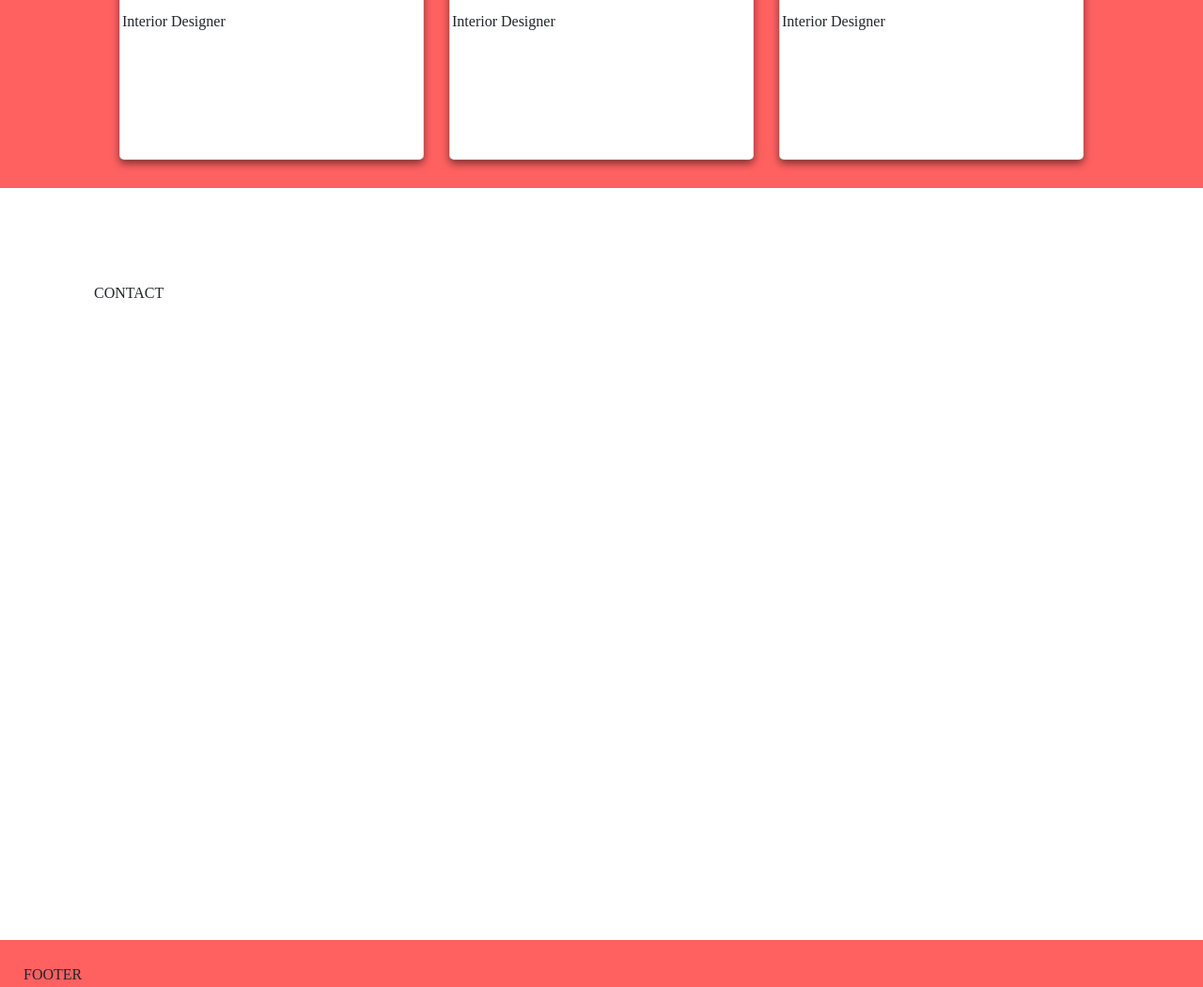
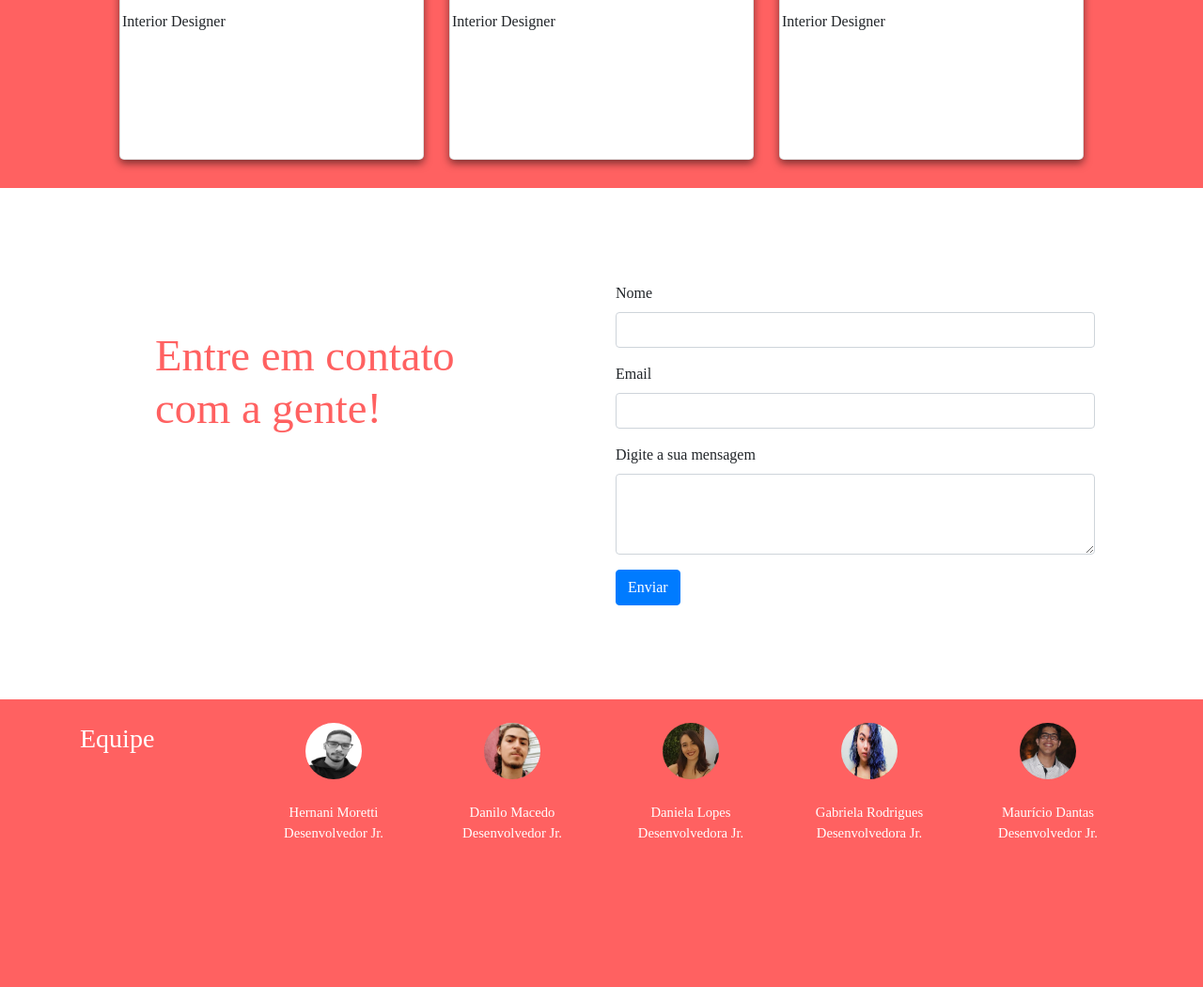
Before and after one commit to gabrdgs/Arte-ae, a Django app: page / in a window 1280 px wide. Shown: the part 3222-4272 px from the top of the page at 94% size. After the commit the page ends 4113 px from the top, so only its background shows below. Run offline with Django 3.2, Linux system fonts and the light colour scheme; some libraries are stand-ins or nearby versions; some web fonts are replaced.

Commit message:
Adiciona contato e rodapé

```diff
--- a/arte_ae/static/style.css
+++ b/arte_ae/static/style.css
@@ -248,16 +248,43 @@ main {
   grid-area: contact;
   display: flex;
   background-color: var(--branco);
-  height: 100vh;
-  padding: 100px 100px 0px 100px;
+  padding: 100px 100px 100px 100px;
+}
+
+#contact h2.item-header-text{
+  font-size: 35pt;
+  color: var(--primaria);
+  width: 100%;
+  text-align: left;
 }
 
 footer {
   grid-area: footer;
   display: flex;
-  height: 30px;
   padding: 25px;
   background-color: var(--primaria) ;
+}
+
+footer h3 {
+  color: var(--branco);
+}
+
+.equipe{
+  display: flex;
+  flex-direction: column;
+  align-items: center;
+}
+
+footer img {
+  width: 60px;
+  height: 60px;
+  border-radius: 50%;
+}
+
+footer span{
+  font-size: 11pt;
+  text-align: center;
+  color: var(--branco);
 }
 
 /* cadastro */
--- a/arte_ae/templates/index.html
+++ b/arte_ae/templates/index.html
@@ -100,10 +100,64 @@
 </main>
 
 <section id="contact">
-  CONTACT
+  <div class="container">
+    <h2 class="item-header-text">Entre em contato com a gente!</h2>
+  </div>
+  <div class="container">
+    <form>
+      <div class="form-group">
+        <label for="nome">Nome</label>
+        <input type="email" class="form-control" id="nome">
+      </div>
+      <div class="form-group">
+        <label for="email">Email</label>
+        <input type="email" class="form-control" id="email">
+      </div>
+      <div class="form-group">
+        <label for="mensagem">Digite a sua mensagem</label>
+        <textarea class="form-control" id="mensagem" rows="3"></textarea>
+      </div>
+      <button type="submit" class="btn btn-primary">Enviar</button>
+    </form>
+  </div>
 </section>
 
 <footer>
-  FOOTER
+  <div class="container">
+    <div class="row">
+      <div class="col-2">
+        <h3>Equipe</h3>
+      </div>
+      <div class="col-2 equipe">
+        <img src="../static/images/hernani-moretti.jpg"><br />
+        <span>Hernani Moretti
+          <br />Desenvolvedor Jr.</span>
+        </div>
+
+      <div class="col-2 equipe">
+        <img src="../static/images/danilo-macedo.jpg"><br />
+        <span>Danilo Macedo
+          <br />Desenvolvedor Jr.</span>
+        </div>
+
+      <div class="col-2 equipe">
+        <img src="../static/images/daniela-lopes.jpg"><br />
+        <span>Daniela Lopes
+          <br />Desenvolvedora Jr.</span>
+      </div>
+
+      <div class="col-2 equipe">
+        <img src="../static/images/gabriela-rodrigues.jpg"><br />
+        <span>Gabriela Rodrigues
+          <br />Desenvolvedora Jr.</span>
+      </div>
+
+      <div class="col-2 equipe">
+        <img src="../static/images/mauricio-dantas.jpg"><br />
+        <span>Maurício Dantas
+          <br />Desenvolvedor Jr.</span>
+      </div>
+    </div>
+  </div>
 </footer>
 {% endblock %}
```
Also changed, not shown: arte_ae/static/images/daniela-lopes.jpg (added), arte_ae/static/images/danilo-macedo.jpg (added), arte_ae/static/images/gabriela-rodrigues.jpg (added), arte_ae/static/images/hernani-moretti.jpg (added), arte_ae/static/images/logo.png (added), arte_ae/static/images/mauricio-dantas.jpg (added).
